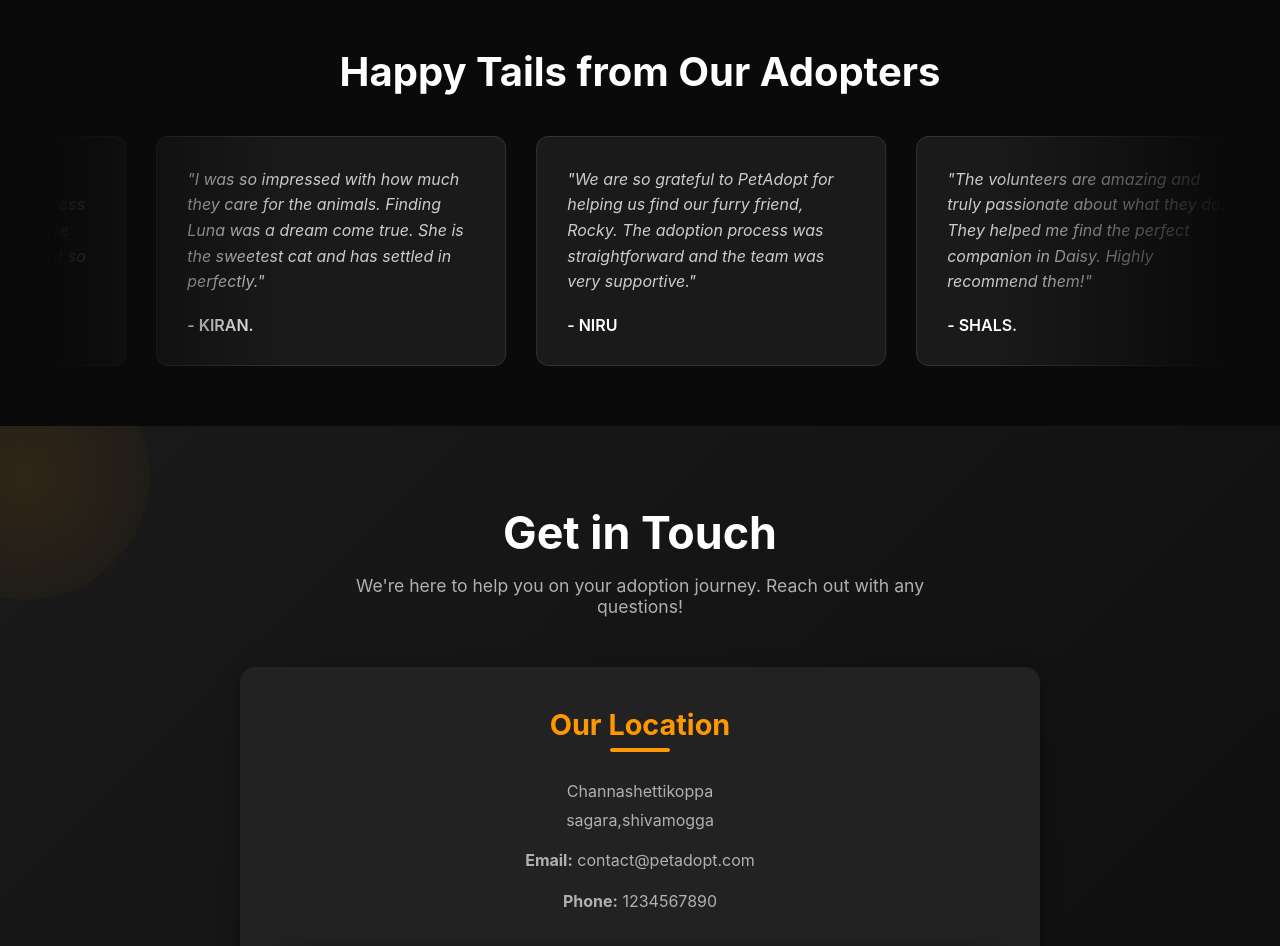
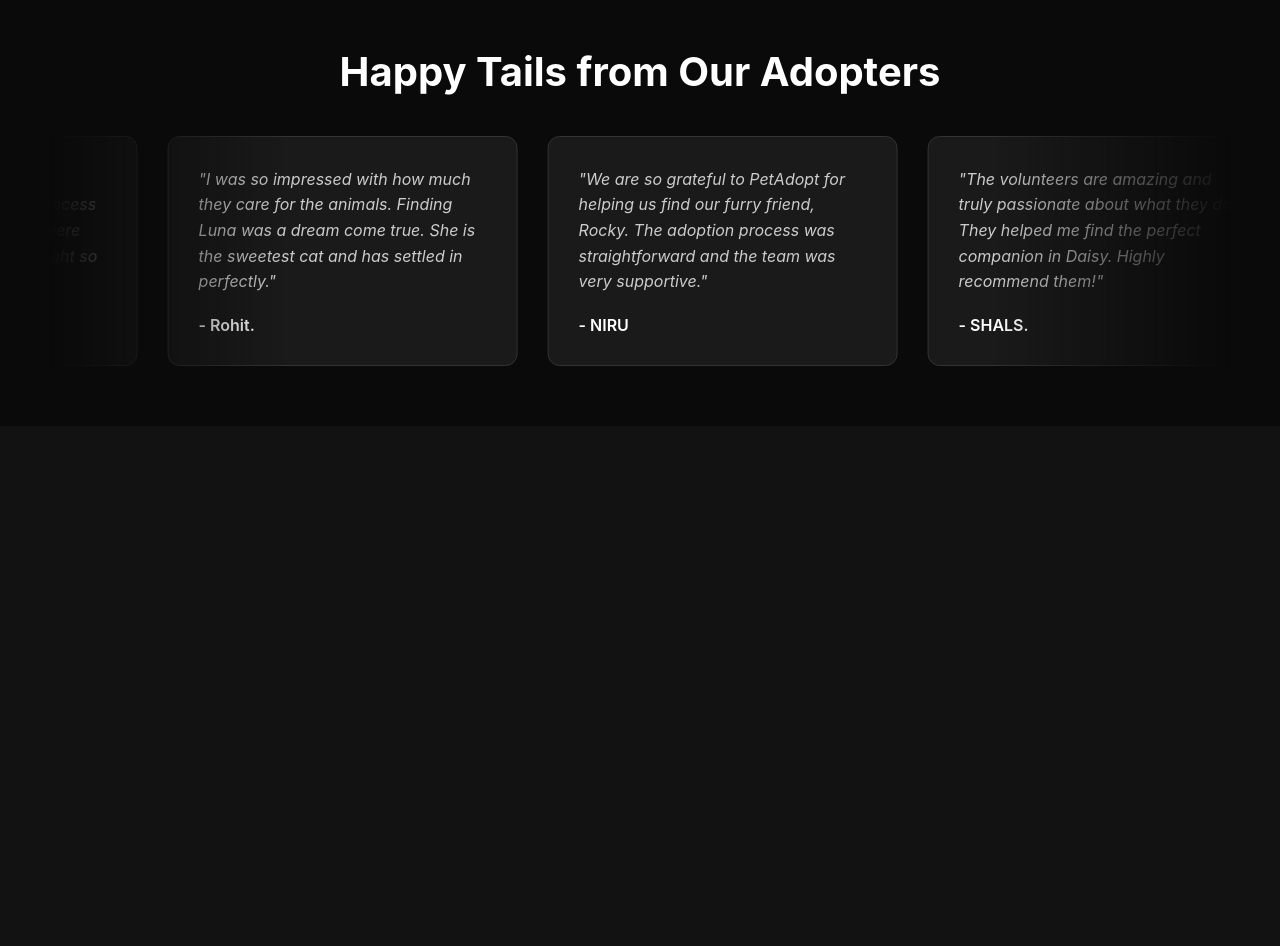
Before and after one commit to Abhii-22/animaladopt, a React (Create React App) app in the folder frontend/: page / in a window 1280 px wide. Shown: the part 1660-2606 px from the top of the page. After the commit the page ends 2086 px from the top, so only its background shows below. Built offline with nearby package versions, Linux system fonts and the light colour scheme; grey boxes are pictures that could not be loaded.

Commit message:
feedback

```diff
--- a/frontend/src/components/Feedback.jsx
+++ b/frontend/src/components/Feedback.jsx
@@ -9,7 +9,7 @@
   },
   {
     id: 2,
-    name: 'KIRAN.',
+    name: 'Rohit.',
     feedback: 'I was so impressed with how much they care for the animals. Finding Luna was a dream come true. She is the sweetest cat and has settled in perfectly.',
   },
   {
@@ -51,49 +51,4 @@
   );
 };
 
-const Contact = () => {
-  return (
-    <section id="contact-section" className="contact-section">
-      <div className="contact-header">
-        <h2 className="contact-title">Get in Touch</h2>
-        <p className="contact-subtitle">
-          We're here to help you on your adoption journey. Reach out with any questions!
-        </p>
-      </div>
-      <div className="contact-content-wrapper">
-        {/* Left Side: Info & Map */}
-        <div className="contact-info-map reveal-left">
-          <div className="contact-details">
-            <h3>Our Location</h3>
-            <p>Channashettikoppa<br/>sagara,shivamogga</p>
-            <p><strong>Email:</strong> contact@petadopt.com</p>
-            <p><strong>Phone:</strong> 1234567890</p>
-          </div>
-          <div className="map-container">
-            <iframe
-             src="https://www.google.com/maps/embed?pb=!1m18!1m12!1m3!1d15476.806401384729!2d75.17522774685337!3d14.124238530919323!2m3!1f0!2f0!3f0!3m2!1i1024!2i768!4f13.1!3m3!1m2!1s0x3bbb923821937f57%3A0xea4d77168a987bc4!2sChnnashettikoppa%2C%20Karnataka%20577412!5e0!3m2!1sen!2sin!4v1758462331753!5m2!1sen!2sin"
-              width="100%"
-              height="250"
-              style={{ border: 0 }}
-              allowFullScreen=""
-              loading="lazy"
-              title="Our Location"
-            ></iframe>
-          </div>
-        </div>
-
-      </div>
-    </section>
-  );
-};
-
-const FeedbackAndContact = () => {
-  return (
-    <>
-      <Feedback />
-      <Contact />
-    </>
-  );
-};
-
-export default FeedbackAndContact;
+export default Feedback;
```
